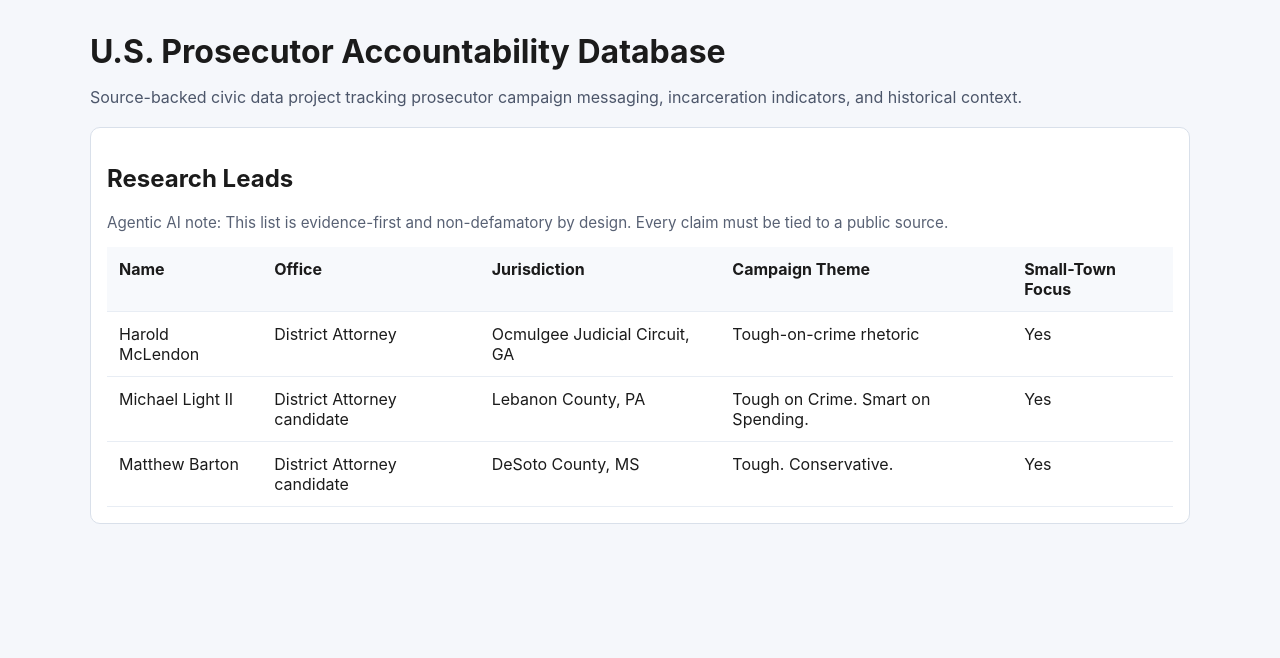
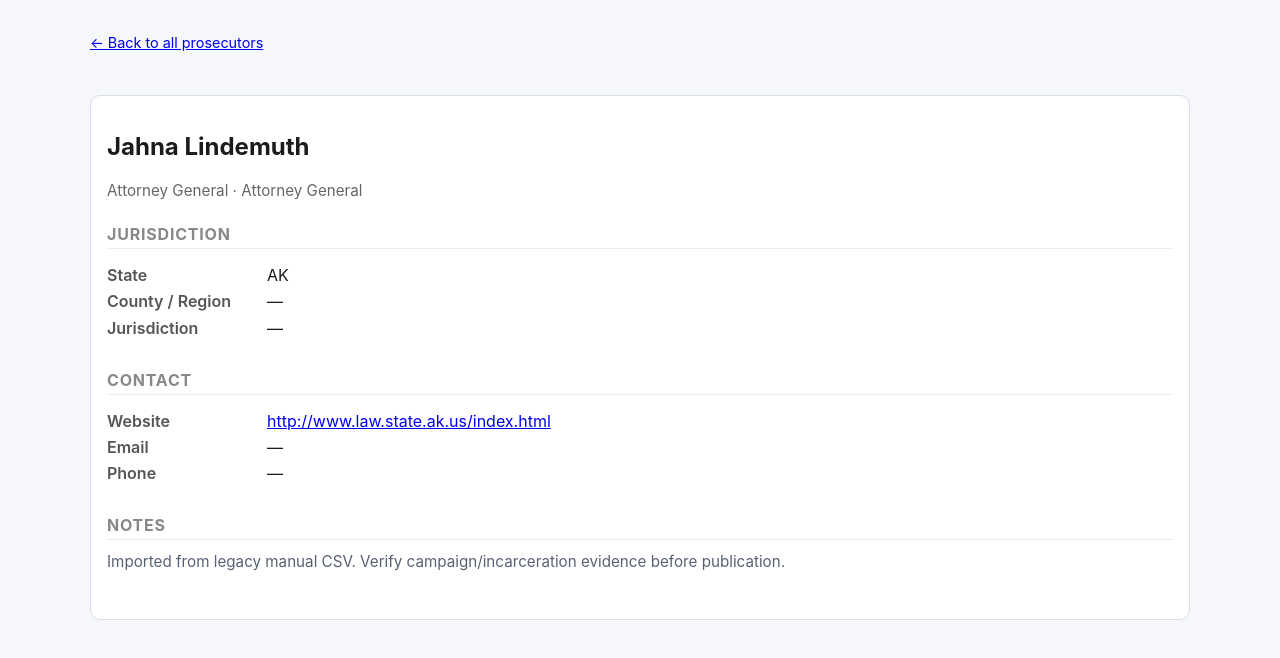
Before and after one commit to billimarie/prosecutor-database, a Vue app: page /prosecutor/ak-8e9dad1f990667ef in a window 1280 px wide. Shown: the top 658 px of the page. Built offline with nearby package versions, Linux system fonts and the light colour scheme; no server answers; the database is empty.

Commit message:
Creates individual prosecutor pages

```diff
--- a/package.json
+++ b/package.json
@@ -27,7 +27,9 @@
   },
   "dependencies": {
     "firebase": "^11.7.3",
-    "vue": "^3.5.13"
+    "papaparse": "^5.5.3",
+    "vue": "^3.5.13",
+    "vue-router": "^4.6.4"
   },
   "devDependencies": {
     "@vitejs/plugin-vue": "^5.2.1",
--- a/src/App.vue
+++ b/src/App.vue
@@ -1,55 +1,7 @@
 <script setup>
-import { onMounted, ref } from "vue";
-import { fetchProsecutors } from "./services/prosecutors";
-
-const loading = ref(true);
-const prosecutors = ref([]);
-
-onMounted(async () => {
-  prosecutors.value = await fetchProsecutors();
-  loading.value = false;
-});
+// App.vue is now just a shell. All page logic lives in src/views/.
 </script>
 
 <template>
-  <main class="container">
-    <header class="header">
-      <h1>U.S. Prosecutor Accountability Database</h1>
-      <p>
-        Source-backed civic data project tracking prosecutor campaign messaging,
-        incarceration indicators, and historical context.
-      </p>
-    </header>
-
-    <section class="panel">
-      <h2>Research Leads</h2>
-      <p class="hint">
-        Agentic AI note: This list is evidence-first and non-defamatory by design. Every claim
-        must be tied to a public source.
-      </p>
-      <p v-if="loading">Loading records...</p>
-      <div v-else class="table-wrap">
-        <table>
-          <thead>
-            <tr>
-              <th>Name</th>
-              <th>Office</th>
-              <th>Jurisdiction</th>
-              <th>Campaign Theme</th>
-              <th>Small-Town Focus</th>
-            </tr>
-          </thead>
-          <tbody>
-            <tr v-for="prosecutor in prosecutors" :key="prosecutor.id">
-              <td>{{ prosecutor.name }}</td>
-              <td>{{ prosecutor.office }}</td>
-              <td>{{ prosecutor.jurisdiction }}, {{ prosecutor.state }}</td>
-              <td>{{ prosecutor.campaign_theme }}</td>
-              <td>{{ prosecutor.small_town_focus ? "Yes" : "No" }}</td>
-            </tr>
-          </tbody>
-        </table>
-      </div>
-    </section>
-  </main>
+  <RouterView />
 </template>
--- a/src/main.js
+++ b/src/main.js
@@ -1,5 +1,6 @@
 import { createApp } from "vue";
 import App from "./App.vue";
+import router from "./router";
 import "./styles.css";
 
-createApp(App).mount("#app");
+createApp(App).use(router).mount("#app");
--- /dev/null
+++ b/src/router/index.js
@@ -0,0 +1,24 @@
+import { createRouter, createWebHistory } from "vue-router";
+import HomeView from "../views/HomeView.vue";
+import ProsecutorView from "../views/ProsecutorView.vue";
+
+const routes = [
+  {
+    path: "/",
+    name: "home",
+    component: HomeView,
+  },
+  {
+    path: "/prosecutor/:id",
+    name: "prosecutor",
+    component: ProsecutorView,
+    props: true,
+  },
+];
+
+const router = createRouter({
+  history: createWebHistory(import.meta.env.BASE_URL),
+  routes,
+});
+
+export default router;
--- a/src/services/prosecutors.js
+++ b/src/services/prosecutors.js
@@ -1,22 +1,29 @@
-import { collection, getDocs, orderBy, query } from "firebase/firestore";
-import { db } from "../firebase";
-import { fallbackProsecutors } from "../data/fallbackProsecutors";
+import Papa from "papaparse";
+
+const CSV_URL = "/data/normalized/prosecutors.normalized.csv";
+
+let _cache = null;
+
+async function loadAll() {
+  if (_cache) return _cache;
+
+  const response = await fetch(CSV_URL);
+  const text = await response.text();
+
+  const { data } = Papa.parse(text, {
+    header: true,
+    skipEmptyLines: true,
+  });
+
+  _cache = data;
+  return _cache;
+}
 
 export async function fetchProsecutors() {
-  try {
-    const q = query(collection(db, "prosecutors"), orderBy("name"));
-    const snapshot = await getDocs(q);
+  return loadAll();
+}
 
-    if (snapshot.empty) {
-      return fallbackProsecutors;
-    }
-
-    return snapshot.docs.map((doc) => ({
-      id: doc.id,
-      ...doc.data(),
-    }));
-  } catch (error) {
-    console.error("Unable to load Firestore prosecutors, using fallback.", error);
-    return fallbackProsecutors;
-  }
+export async function fetchProsecutorById(id) {
+  const all = await loadAll();
+  return all.find((p) => p.id === id) ?? null;
 }
--- /dev/null
+++ b/src/views/HomeView.vue
@@ -0,0 +1,60 @@
+<script setup>
+import { onMounted, ref } from "vue";
+import { RouterLink } from "vue-router";
+import { fetchProsecutors } from "../services/prosecutors";
+
+const loading = ref(true);
+const prosecutors = ref([]);
+
+onMounted(async () => {
+  prosecutors.value = await fetchProsecutors();
+  loading.value = false;
+});
+</script>
+
+<template>
+  <main class="container">
+    <header class="header">
+      <h1>U.S. Prosecutor Accountability Database</h1>
+      <p>
+        Source-backed civic data project tracking prosecutor campaign messaging,
+        incarceration indicators, and historical context.
+      </p>
+    </header>
+
+    <section class="panel">
+      <h2>Research Leads</h2>
+      <p class="hint">
+        Agentic AI note: This list is evidence-first and non-defamatory by design. Every claim
+        must be tied to a public source.
+      </p>
+      <p v-if="loading">Loading records...</p>
+      <div v-else class="table-wrap">
+        <table>
+          <thead>
+            <tr>
+              <th>Name</th>
+              <th>Office</th>
+              <th>Jurisdiction</th>
+              <th>Campaign Theme</th>
+              <th>Small-Town Focus</th>
+            </tr>
+          </thead>
+          <tbody>
+            <tr v-for="prosecutor in prosecutors" :key="prosecutor.id">
+              <td>
+                <RouterLink :to="{ name: 'prosecutor', params: { id: prosecutor.id } }">
+                  {{ prosecutor.name }}
+                </RouterLink>
+              </td>
+              <td>{{ prosecutor.office }}</td>
+              <td>{{ prosecutor.jurisdiction }}, {{ prosecutor.state }}</td>
+              <td>{{ prosecutor.campaign_theme }}</td>
+              <td>{{ prosecutor.small_town_focus ? "Yes" : "No" }}</td>
+            </tr>
+          </tbody>
+        </table>
+      </div>
+    </section>
+  </main>
+</template>
--- /dev/null
+++ b/src/views/ProsecutorView.vue
@@ -0,0 +1,147 @@
+<script setup>
+import { onMounted, ref } from "vue";
+import { RouterLink } from "vue-router";
+import { fetchProsecutorById } from "../services/prosecutors";
+
+const props = defineProps({
+  id: {
+    type: String,
+    required: true,
+  },
+});
+
+const loading = ref(true);
+const prosecutor = ref(null);
+const error = ref(null);
+
+onMounted(async () => {
+  try {
+    prosecutor.value = await fetchProsecutorById(props.id);
+    if (!prosecutor.value) error.value = "Prosecutor record not found.";
+  } catch (e) {
+    error.value = "Failed to load record. Please try again.";
+  } finally {
+    loading.value = false;
+  }
+});
+</script>
+
+<template>
+  <main class="container">
+    <RouterLink :to="{ name: 'home' }" class="back-link">← Back to all prosecutors</RouterLink>
+
+    <p v-if="loading">Loading record...</p>
+    <p v-else-if="error" class="error">{{ error }}</p>
+
+    <article v-else class="profile panel">
+      <header class="profile-header">
+        <h1>{{ prosecutor.name }}</h1>
+        <p class="profile-meta">{{ prosecutor.role }} · {{ prosecutor.office }}</p>
+      </header>
+
+      <section class="profile-section">
+        <h2>Jurisdiction</h2>
+        <dl>
+          <dt>State</dt>
+          <dd>{{ prosecutor.state || "—" }}</dd>
+
+          <dt>County / Region</dt>
+          <dd>{{ prosecutor.county_or_region || "—" }}</dd>
+
+          <dt>Jurisdiction</dt>
+          <dd>{{ prosecutor.jurisdiction || "—" }}</dd>
+        </dl>
+      </section>
+
+      <section class="profile-section">
+        <h2>Contact</h2>
+        <dl>
+          <dt>Website</dt>
+          <dd>
+            <a v-if="prosecutor.website" :href="prosecutor.website" target="_blank" rel="noopener">
+              {{ prosecutor.website }}
+            </a>
+            <span v-else>—</span>
+          </dd>
+
+          <dt>Email</dt>
+          <dd>
+            <a v-if="prosecutor.email" :href="`mailto:${prosecutor.email}`">
+              {{ prosecutor.email }}
+            </a>
+            <span v-else>—</span>
+          </dd>
+
+          <dt>Phone</dt>
+          <dd>{{ prosecutor.phone || "—" }}</dd>
+        </dl>
+      </section>
+
+      <section v-if="prosecutor.campaign_theme" class="profile-section">
+        <h2>Campaign</h2>
+        <dl>
+          <dt>Theme</dt>
+          <dd>{{ prosecutor.campaign_theme }}</dd>
+
+          <dt>Small-Town Focus</dt>
+          <dd>{{ prosecutor.small_town_focus ? "Yes" : "No" }}</dd>
+        </dl>
+      </section>
+
+      <section v-if="prosecutor.notes" class="profile-section">
+        <h2>Notes</h2>
+        <p class="hint">{{ prosecutor.notes }}</p>
+      </section>
+    </article>
+  </main>
+</template>
+
+<style scoped>
+.back-link {
+  display: inline-block;
+  margin-bottom: 1.5rem;
+  font-size: 0.9rem;
+}
+
+.profile-header {
+  margin-bottom: 1.5rem;
+}
+
+.profile-meta {
+  color: #666;
+  font-size: 0.95rem;
+}
+
+.profile-section {
+  margin-bottom: 2rem;
+}
+
+.profile-section h2 {
+  font-size: 1rem;
+  text-transform: uppercase;
+  letter-spacing: 0.05em;
+  color: #888;
+  margin-bottom: 0.75rem;
+  border-bottom: 1px solid #eee;
+  padding-bottom: 0.25rem;
+}
+
+dl {
+  display: grid;
+  grid-template-columns: 9rem 1fr;
+  gap: 0.4rem 1rem;
+}
+
+dt {
+  font-weight: 600;
+  color: #555;
+}
+
+dd {
+  margin: 0;
+}
+
+.error {
+  color: #c00;
+}
+</style>
```
Also changed, not shown: src/services/fetchProsecutorById.js (added, +27 -0 lines), 1 other file (tests, documents, lock files or other folders).
